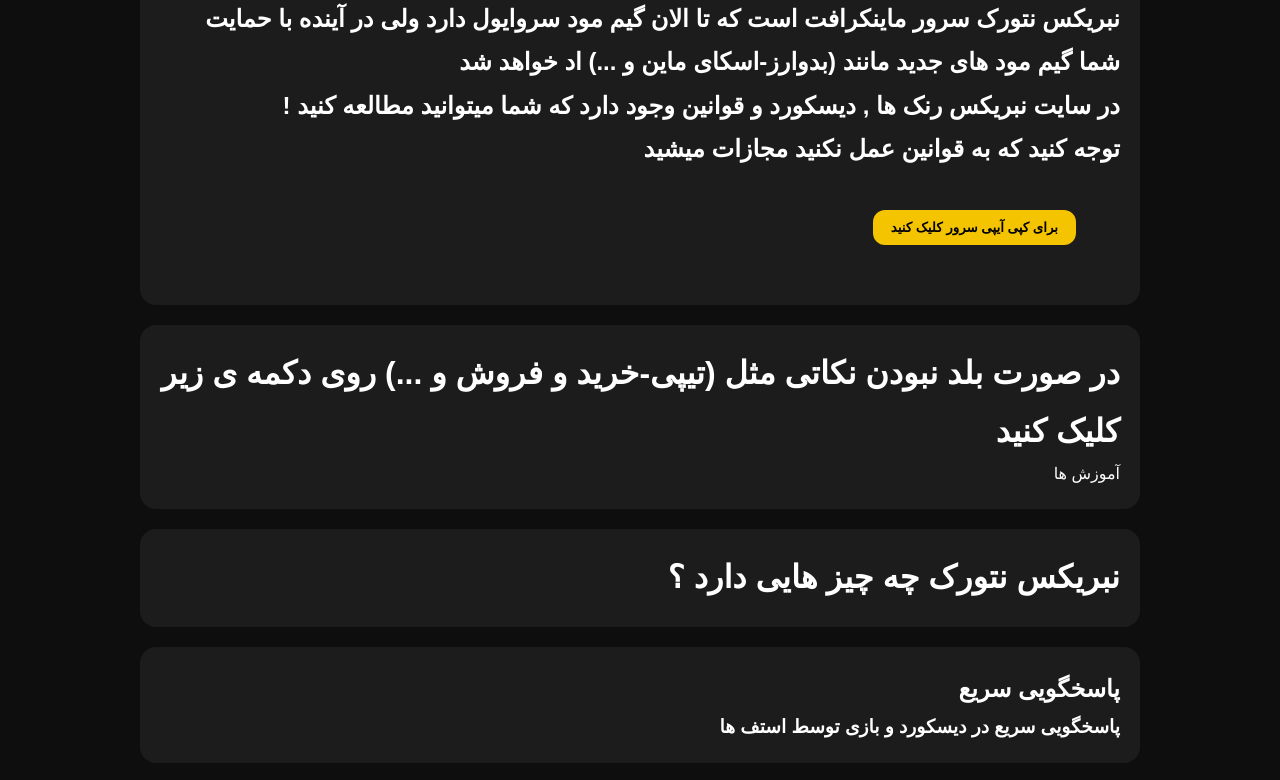
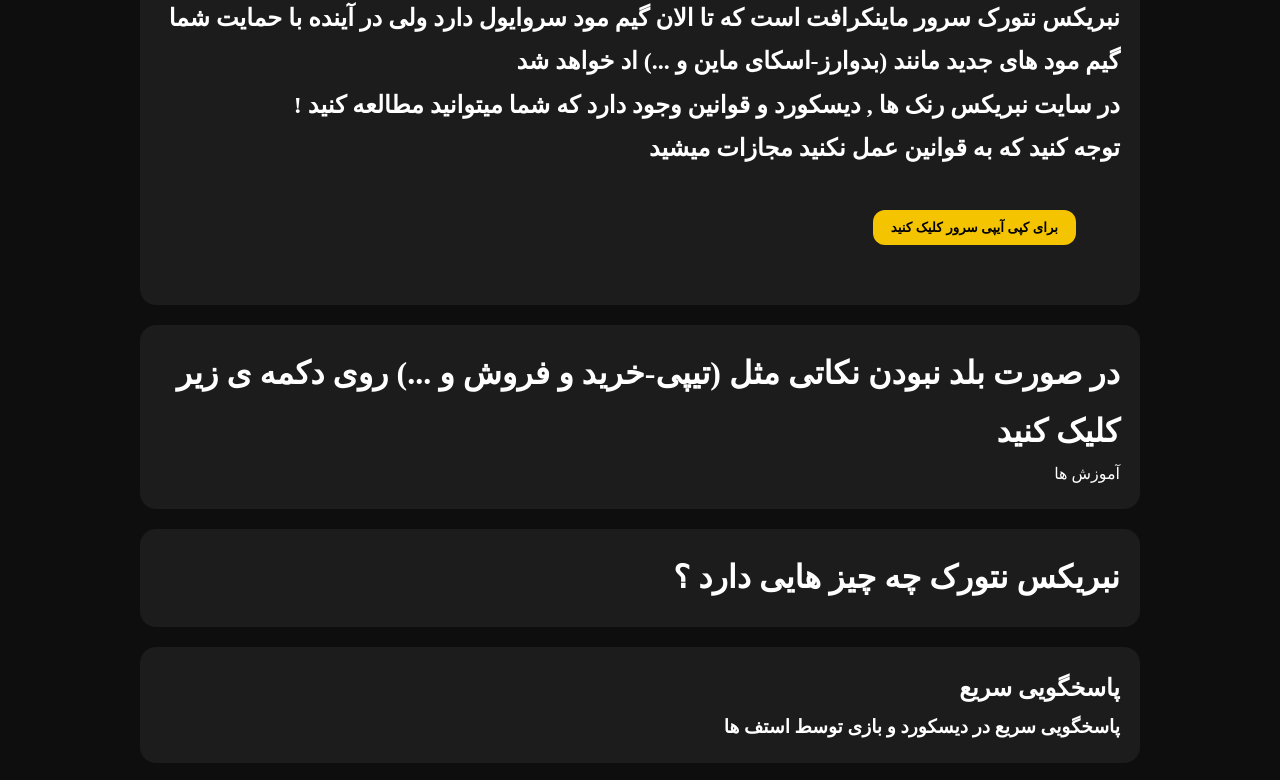
Before and after one commit to NebrixNetwork/NebrixNetwork.github.io, a plain HTML site: page index.html in a window 1280 px wide. Shown: the part 292-1072 px from the top of the page. Drawn offline with Linux system fonts and the light colour scheme.

Commit message:
Update styles.css

```diff
--- a/styles.css
+++ b/styles.css
@@ -14,7 +14,7 @@ html {
 }
 
 body {
-  font-family: sans-serif;
+  font-family: vazir;
   direction: rtl;
   background: #0e0e0e;
   color: #fff;
```
